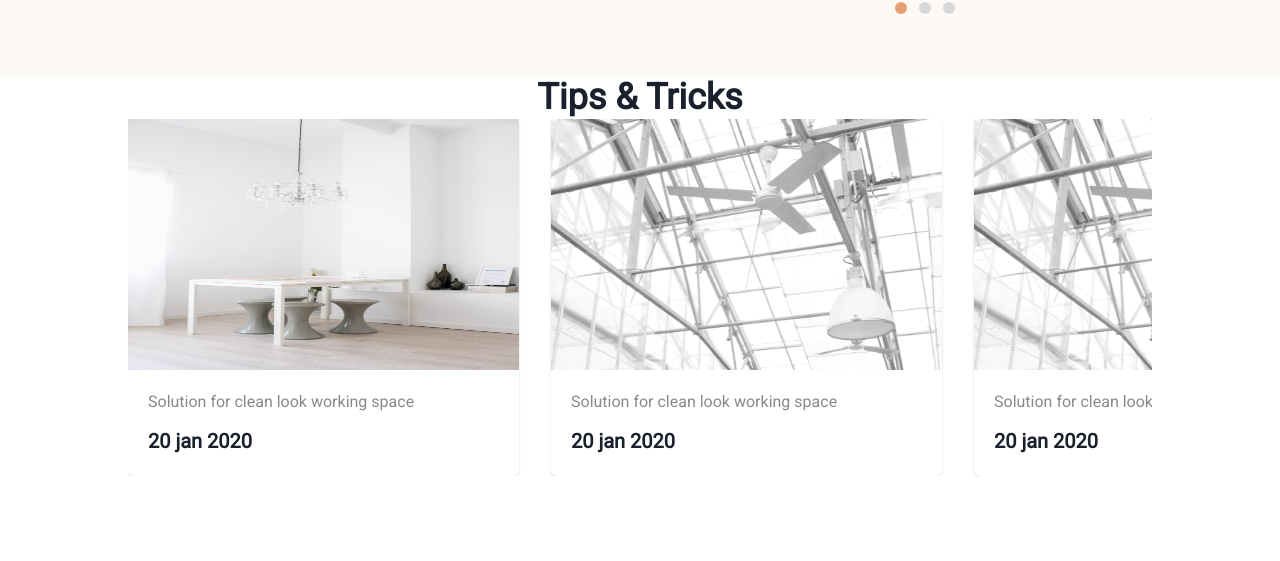
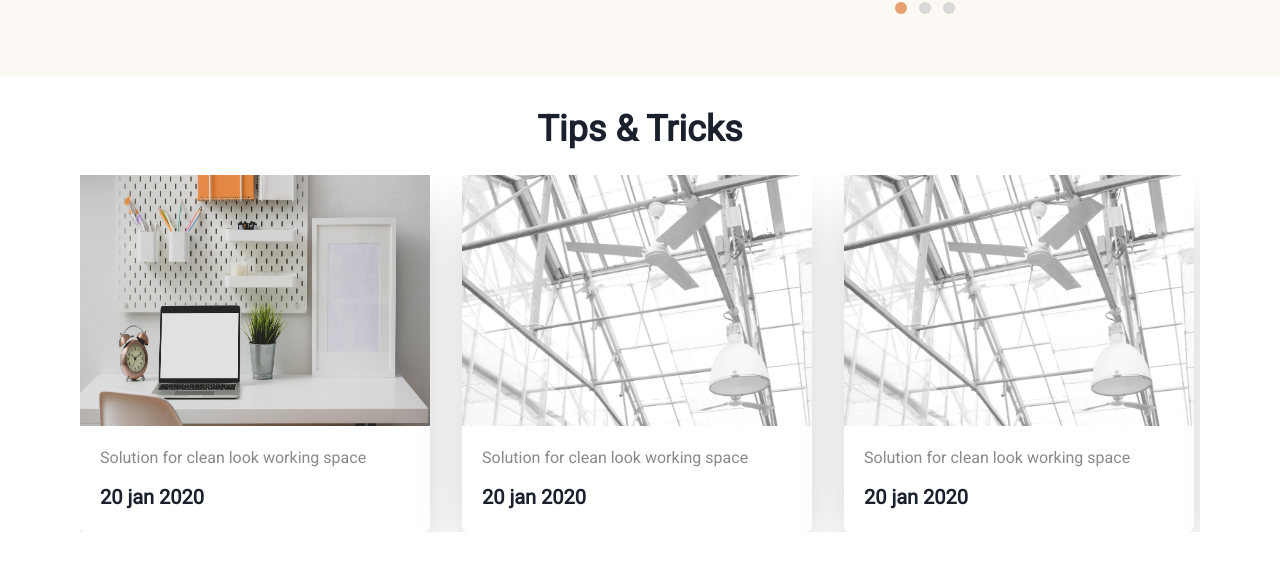
Before and after one commit to damaestro165/funiro, a React (Create React App) app: page / in a window 1280 px wide. Shown: the part 2421-2982 px from the top of the page. Before the commit the page ends 2897 px from the top, so only its background shows below. Built offline with nearby package versions, Linux system fonts and the light colour scheme.

Commit message:
fix: tips card shadow

```diff
--- a/src/components/Card.jsx
+++ b/src/components/Card.jsx
@@ -3,8 +3,8 @@ import React from 'react';
 
 function CardTips({ data }) {
   return (
-    <Card flexShrink={0}>
-      <Image src={data.image} w='391px' h='251px' />
+    <Card flexShrink={0} boxShadow='2xl'>
+      <Image src={data.image} w='350px' h='251px' />
       <CardBody>
         <Stack spacing={3}>
           <Text color='#898989'>{data.text}</Text>
--- a/src/components/Tips.jsx
+++ b/src/components/Tips.jsx
@@ -1,7 +1,6 @@
 import { Box, Center, Heading } from '@chakra-ui/react';
 import React from 'react';
-import ProductCard from './ProductCard';
-import Productone from '../assets/productone.png';
+import Productone from '../assets/showcase.png';
 import Producttwo from '../assets/producttwo.png';
 import CardTips from './Card';
 
@@ -30,9 +29,9 @@ const Tricks = [
 
 function Tips() {
   return (
-    <Center flexDir='column'>
-      <Heading>Tips & Tricks</Heading>
-      <Box display='flex' overflow='hidden' marginX='8rem' gap='2rem'>
+    <Center flexDir='column' gap='1.5rem' paddingY='2rem'>
+      <Heading fontSize='4xl'>Tips & Tricks</Heading>
+      <Box display='flex' overflow='hidden' marginX='5rem' gap='2rem'>
         {Tricks.map((data) => (
           <CardTips data={data} />
         ))}
```
Also changed, not shown: src/assets/showcase.png (added).
